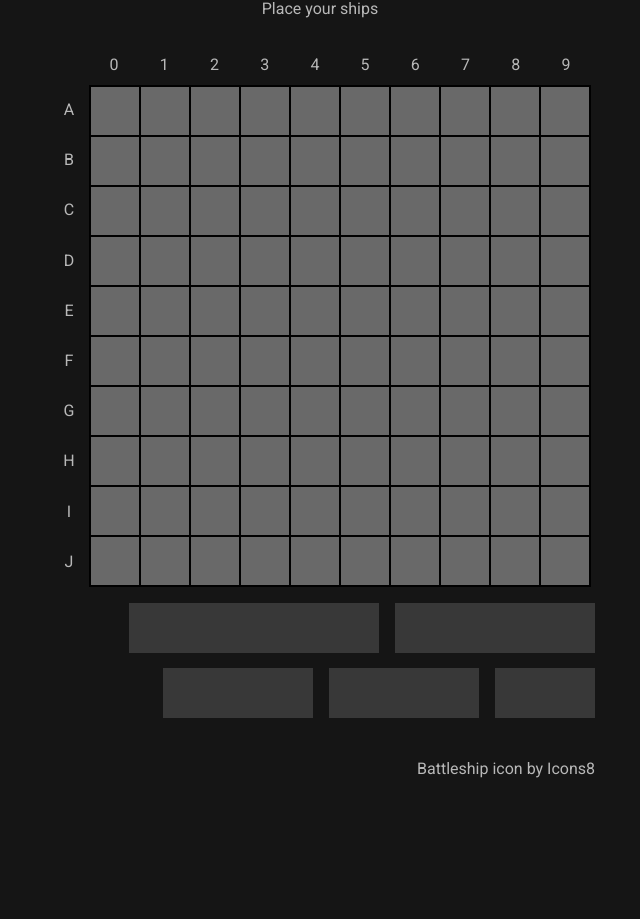
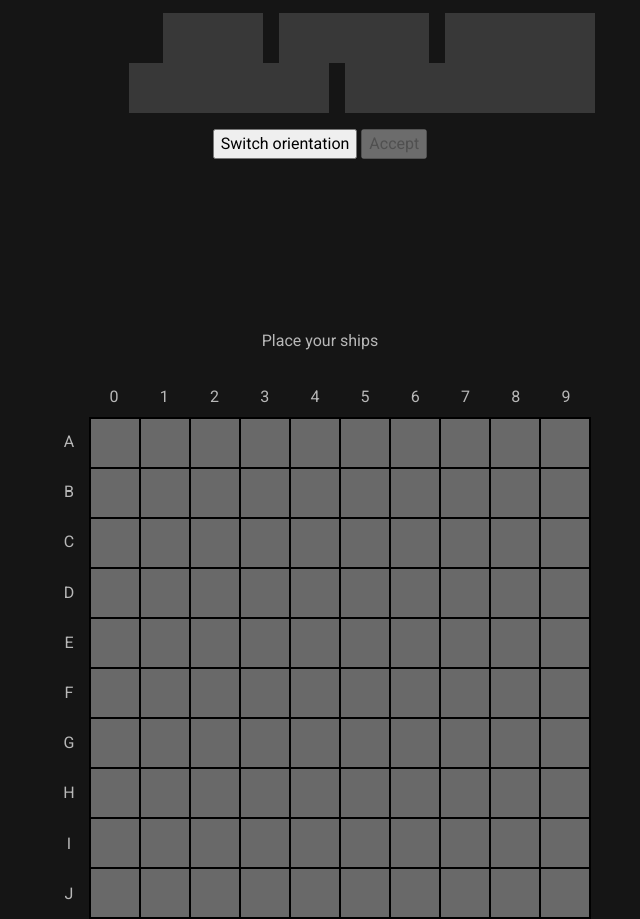
Before and after one commit to tuhindas56/top-battleship, a website built with webpack: page src/index.html in a window 1280 px wide. Shown: the part 127-1046 px from the top of the page, without its empty margins (320-960 px from the left). Before the commit the page ends 932 px from the top, so only its background shows below. Built offline with nearby package versions, Linux system fonts and the light colour scheme.

Commit message:
refactor: Replace generated DOM content with static HTML
- Simplified code by reducing reliance on JavaScript for content
rendering
- Added logic to attach row and column indexes to generated grid cells

```diff
--- a/src/index.html
+++ b/src/index.html
@@ -9,8 +9,37 @@
     <link href="https://fonts.googleapis.com/css2?family=Roboto&display=swap" rel="stylesheet" />
   </head>
   <body>
-    <header></header>
-    <main></main>
-    <footer></footer>
+    <header>
+      <p class="heading">
+        Battleship
+        <span>
+          built by
+          <a href="https://github.com/tuhindas56/" target="_blank" rel="noopener noreferrer">
+            Tuhin Das
+          </a>
+        </span>
+      </p>
+      <p>Battleship favicon by Icons8</p>
+    </header>
+    <main>
+      <div class="ships">
+        <div class="ship" id="patrol-boat" data-length="2" draggable="true"></div>
+        <div class="ship" id="submarine" data-length="3" draggable="true"></div>
+        <div class="ship" id="destroyer" data-length="3" draggable="true"></div>
+        <div class="ship" id="battleship" data-length="4" draggable="true"></div>
+        <div class="ship" id="carrier" data-length="5" draggable="true"></div>
+      </div>
+      <div class="buttons">
+        <button class="button switch-orientation">Switch orientation</button>
+        <button class="button accept" disabled>Accept</button>
+      </div>
+      <div class="container" id="player"></div>
+      <div class="container hidden" id="computer"></div>
+
+      <p class="text">Place your ships</p>
+    </main>
+    <script>
+      document.querySelector(".accept").addEventListener("click", () => console.log("aa"))
+    </script>
   </body>
 </html>
--- a/src/ts/dom/ui.ts
+++ b/src/ts/dom/ui.ts
@@ -1,28 +1,5 @@
-const header = document.querySelector("header") as HTMLElement
 const main = document.querySelector("main") as HTMLElement
-const footer = document.querySelector("footer") as HTMLElement
-
-const parentContainer = document.createElement("div") as HTMLDivElement
-parentContainer.className = "container"
-
-const setupHeading = () => {
-  const heading = document.createElement("p") as HTMLParagraphElement
-
-  heading.className = "heading"
-  heading.innerHTML =
-    'Battleship<span> built by <a href="https://github.com/tuhindas56/" target="_blank" rel="noopener noreferrer">Tuhin Das</a></span>'
-
-  header.appendChild(heading)
-}
-
-const setupInfoText = () => {
-  const text = document.createElement("p") as HTMLParagraphElement
-
-  text.className = "text"
-  text.textContent = "Place your ships"
-
-  main.appendChild(text)
-}
+const parentContainer = document.querySelector(".container") as HTMLDivElement
 
 const setupLabels = () => {
   const rows = document.createElement("div") as HTMLDivElement
@@ -32,67 +9,43 @@ const setupLabels = () => {
   rows.className = "rows"
   columns.className = "columns"
 
-  alphabet.forEach((letter) => {
-    const span = document.createElement("span") as HTMLSpanElement
-    span.textContent = letter
-    rows.appendChild(span)
+  alphabet.forEach((letter, index) => {
+    const column = document.createElement("span") as HTMLSpanElement
+    const row = document.createElement("span") as HTMLSpanElement
+
+    column.textContent = `${index}`
+    row.textContent = letter
+
+    columns.appendChild(column)
+    rows.appendChild(row)
   })
-
-  for (let i = 0; i < 10; i += 1) {
-    const span = document.createElement("span") as HTMLSpanElement
-    span.textContent = `${i}`
-    columns.appendChild(span)
-  }
 
   parentContainer.appendChild(rows)
   parentContainer.appendChild(columns)
   main.appendChild(parentContainer)
 }
 
-const setupGridInDOM = () => {
+const createGrid = () => {
   const gridContainer = document.createElement("div") as HTMLDivElement
 
   gridContainer.className = "grid-container"
 
-  for (let i = 0; i < 100; i += 1) {
-    const button = document.createElement("button")
-    button.className = "square"
-    gridContainer.appendChild(button)
+  for (let i = 0; i < 10; i += 1) {
+    for (let j = 0; j < 10; j += 1) {
+      const button = document.createElement("button")
+      button.className = "square"
+      button.dataset.row = `${i}`
+      button.dataset.column = `${j}`
+      gridContainer.appendChild(button)
+    }
   }
 
   parentContainer.appendChild(gridContainer)
 }
 
-const setupShipPickingArea = () => {
-  const shipContainer = document.createElement("div") as HTMLDivElement
-  const shipNames = ["carrier", "battleship", "destroyer", "submarine", "patrol-boat"]
-
-  shipContainer.className = "ships"
-
-  shipNames.forEach((name) => {
-    const ship = document.createElement("div") as HTMLDivElement
-    ship.className = `ship`
-    ship.id = name
-    ship.draggable = true
-    shipContainer.appendChild(ship)
-  })
-
-  main.appendChild(shipContainer)
+const setupGrid = () => {
+  setupLabels()
+  createGrid()
 }
 
-const setupFooter = () => {
-  const footerText = document.createElement("p") as HTMLParagraphElement
-  footerText.textContent = "Battleship icon by Icons8"
-  footer.appendChild(footerText)
-}
-
-const setupUI = () => {
-  setupHeading()
-  setupInfoText()
-  setupLabels()
-  setupGridInDOM()
-  setupShipPickingArea()
-  setupFooter()
-}
-
-export default setupUI
+export default setupGrid
```
